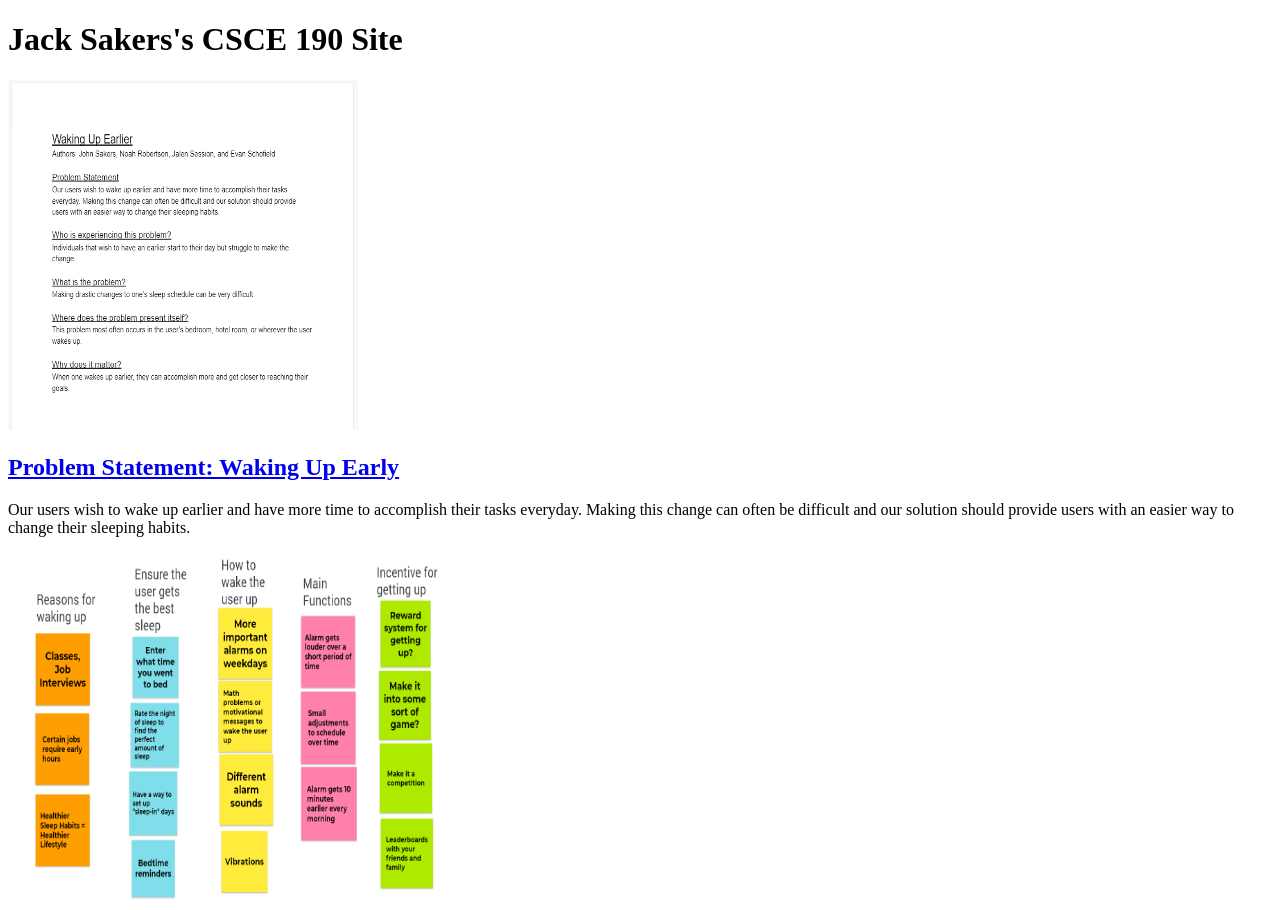
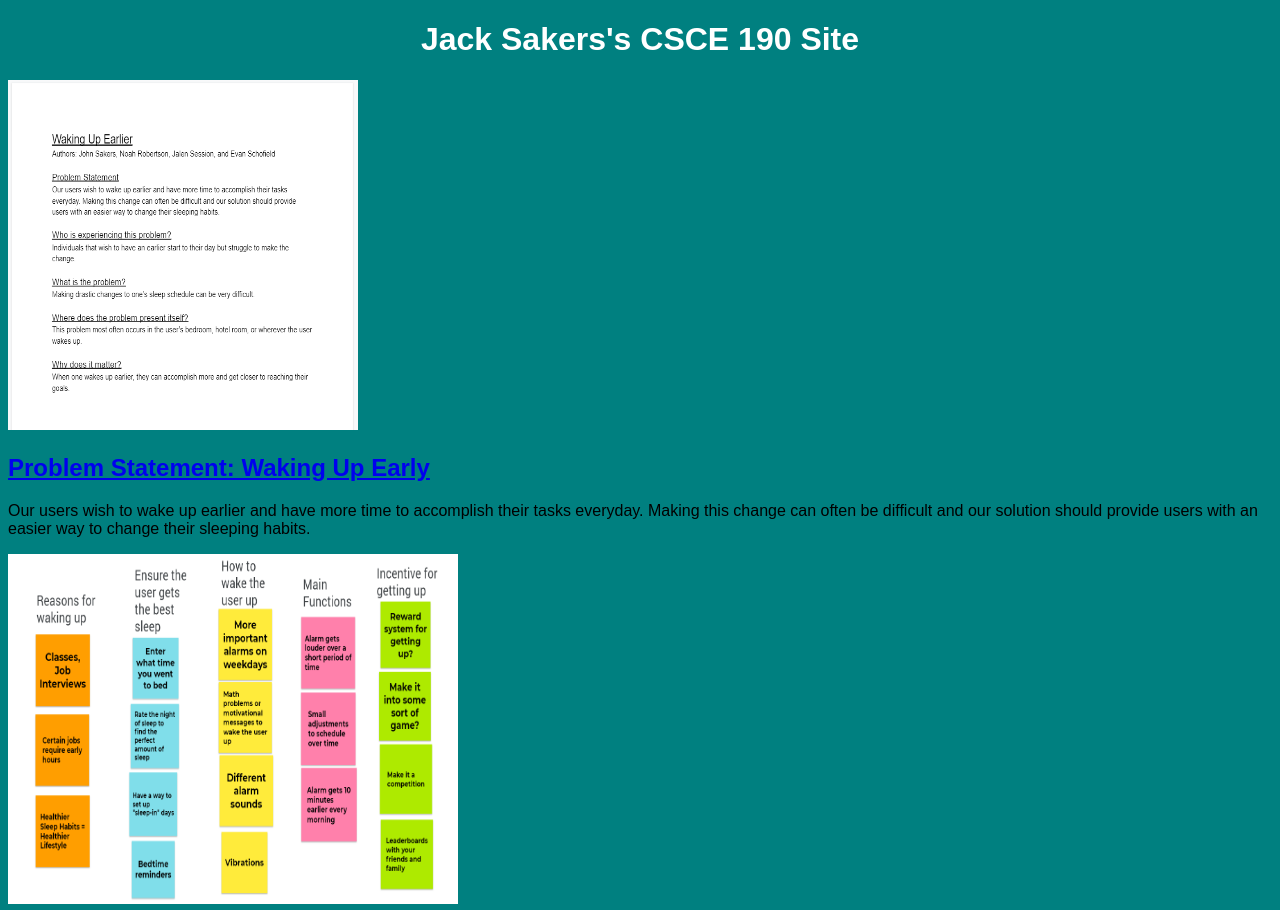
Before and after one commit to jacksakers/jacksakers.github.io, a plain HTML site: page index.html in a window 1280 px wide. Shown: the top 910 px of the page. Drawn offline with Linux system fonts and the light colour scheme.

Commit message:
Add files via upload

```diff
--- a/index.html
+++ b/index.html
@@ -2,6 +2,7 @@
 <html>
     <head>
         <title>CSCE 190: Jack Sakers</title>
+        <link rel="stylesheet" href="styles.css">
     </head>
     <body>
         <h1>Jack Sakers's CSCE 190 Site</h1>
--- /dev/null
+++ b/styles.css
@@ -0,0 +1,9 @@
+body {
+    background:teal;
+    font-family: Arial, Helvetica, sans-serif;
+}
+
+h1{
+    color: white;
+    text-align: center;
+}
```
